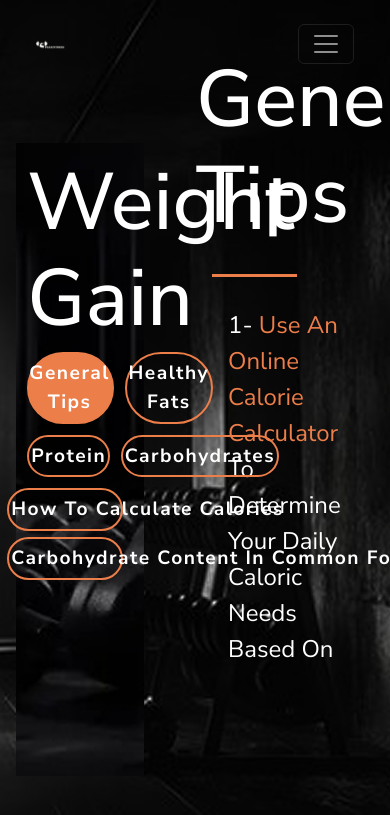
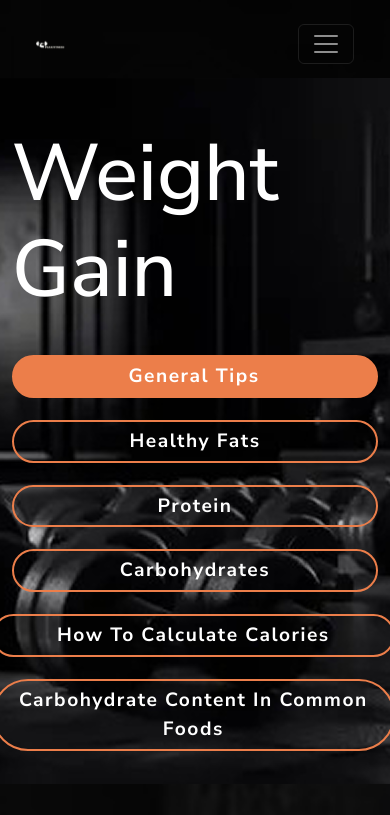
Before and after one commit to nawal-ali/PeakFitness, a React (Vite) app in the folder project/: page /weight-gain-details in a window 390 px wide. Shown: the top 815 px of the page. Built offline with nearby package versions, Linux system fonts and the light colour scheme; a web font is replaced by a local one.

Commit message:
UPDATE RESP

```diff
--- a/project/src/pages/FoodPlansFolder/FoodPlans.jsx
+++ b/project/src/pages/FoodPlansFolder/FoodPlans.jsx
@@ -177,11 +177,11 @@ const Slider_FP = () => {
                 console.log("isReadMoreClicked is true, isActive:", isActive);
                 if (isActive) {
                   if (scaleZero) {
-                    transformValue = `translateX(-160%) translateY(5%) scaleX(1.15) scaleY(1.25)`;
+                    transformValue = `translateX(-160%) translateY(5%) scaleX(1.25) scaleY(1.8)`;
                   } else if (moveLeft) {
-                    transformValue = `translateX(-160%) translateY(5%) scaleX(1.15) scaleY(1.25)`;
+                    transformValue = `translateX(-160%) translateY(5%) scaleX(1.25) scaleY(1.8)`;
                   } else {
-                    transformValue = `translateX(0) translateY(5%) scaleX(1.15) scaleY(1.25)`;
+                    transformValue = `translateX(0) translateY(5%) scaleX(1.25) scaleY(1.8)`;
                   }
                 } else {
                   transformValue = `translateX(${
--- a/project/src/pages/FoodPlansFolder/Weight-Gain/Weight-Gain-FP.css
+++ b/project/src/pages/FoodPlansFolder/Weight-Gain/Weight-Gain-FP.css
@@ -6,7 +6,7 @@
   flex-direction: row;
   height: 100vh;
   width: 100vw;
-  position: relative;
+  /* position: relative; */
   background-image: url("/public/imgs/Food-Plan-W-G.png");
   background-size: cover;
   background-position: right;
@@ -36,6 +36,13 @@
   animation-delay: 1.5s; /* Delay right panel after buttons */
 }
 
+/* Logo Animation */
+.main-content.main-content-WG.mounted.mounted-WG {
+  opacity: 1;
+  /* animation: fadeIn 0.6s ease-out forwards;
+  animation-delay: 0.2s;  */
+}
+
 /* Keyframes */
 @keyframes scaleIn {
   0% {
@@ -59,22 +66,23 @@
 
 /* Left Panel */
 .left-panel.left-panel-WG {
-  width: 33%;
-  height: 75vh;
+  width: 40%;
+  height: 100%;
   /* padding: 20px; */
   background-image: url("/public/imgs/Weight-Gain.png");
   background-size: cover;
   background-position: center;
-  position: absolute;
+  /* position: absolute; */
   padding: 3%;
-  top: 17%;
-  left: 4%;
+  /* top: 17%; */
+  /* left: 4%; */
   z-index: 1;
 }
 
 .left-panel.left-panel-WG h1 {
   font-size: 5rem !important;
-  margin-bottom: 5%;
+  margin: 10% 0 20% 0;
+  /* margin-bottom: 20%; */
   text-align: left;
   /* margin-top: 50px; */
   /* margin-left: 20px; */
@@ -85,7 +93,7 @@
 
 .button-row.button-row-WG {
   display: flex;
-  gap: 10%;
+  gap: 6%;
   margin-bottom: 10%;
   width: 100%;
 }
@@ -131,7 +139,6 @@
   text-align: center;
   margin-left: -20px;
   letter-spacing: 1.5px;
-  text-wrap: nowrap;
 }
 
 /* Right Panel */
@@ -139,14 +146,12 @@
   flex: 1;
   padding: 40px;
   overflow-y: scroll;
-  margin-left: 40%;
+  /* margin-left: 40%; */
   height: 78%;
-  margin-top: 3%;
+  margin-top: 5%;
   max-width: 70%;
 }
-ol li::marker {
-  content: counter(list-item) "- "; /* الرقم مع شرطة ومسافة */
-}
+
 .right-panel.right-panel-WG h2 {
   font-size: 5rem;
   margin-bottom: 5%;
@@ -192,13 +197,13 @@ ol li::marker {
 }
 
 .right-panel.right-panel-WG li {
-  margin-bottom: 1%;
-  font-size: 1.5rem;
+  margin-bottom: 8%;
+  font-size: 1.4rem;
 }
 
 .highlight.highlight-WG {
   color: #ec7e4a; /* Orange highlight for text */
-  font-size: 1.5rem;
+  font-size: 1.9rem;
 }
 
 .horizontal-line.horizontal-line-WG {
@@ -210,7 +215,9 @@ ol li::marker {
   color: #ec7e4a;
   margin: 30px 16px;
 }
-
+ol li::marker {
+  content: counter(list-item) "- "; /* الرقم مع شرطة ومسافة */
+}
 /* Custom Scrollbar */
 .right-panel.right-panel-WG::-webkit-scrollbar {
   width: 10px; /* عرض شريط التمرير */
@@ -230,19 +237,6 @@ ol li::marker {
 .right-panel.right-panel-WG::-webkit-scrollbar-thumb:hover {
   background-color: #c1653a; /* لون عند التمرير */
 }
-
-/* Media Query */
-/* @media (max-width: 2491px) {
-  .full-width.full-width-WG {
-    font-size: 35px;
-  }
-  .nav-button.nav-button-WG {
-    font-size: 35px;
-  }
-  .left-panel.left-panel-WG h1 {
-    font-size: 144px;
-  }
-} */
 
 /* Table Styles */
 .carb-table.carb-table-WG,
@@ -285,3 +279,65 @@ ol li::marker {
   margin-top: 30px;
   margin-bottom: 10px;
 }
+
+@media (max-width: 950px) {
+  .button-row.button-row-WG {
+    flex-direction: column;
+    margin-bottom: 0;
+  }
+  .nav-button.nav-button-WG {
+    margin-bottom: 6%;
+  }
+  .right-panel.right-panel-WG h2 {
+    font-size: 4rem;
+  }
+  .left-panel.left-panel-WG h1 {
+    font-size: 3rem !important;
+    margin: 20% 0;
+  }
+}
+
+@media (max-width: 550px) {
+  .main-content.main-content-WG {
+    flex-direction: column;
+    height: 100%;
+    width: 100%;
+  }
+  .left-panel.left-panel-WG {
+    margin-top: 20%;
+    width: 100%;
+  }
+  .left-panel.left-panel-WG h1 {
+    font-size: 5rem !important;
+    margin: 10% 0;
+  }
+  .right-panel.right-panel-WG {
+    width: 100% !important;
+    /* flex-grow: 1; */
+    padding: 0;
+    max-width: 100%;
+    /* overflow: visible; */
+  }
+  .right-panel.right-panel-WG h2 {
+    font-size: 4rem;
+  }
+  .highlight.highlight-WG {
+    font-size: 1.6rem;
+  }
+  .right-panel.right-panel-WG::-webkit-scrollbar {
+    display: none;
+  }
+  .right-panel.right-panel-WG li {
+    width: 100%;
+  }
+  .right-panel.right-panel-WG h2 {
+    margin-left: 5%;
+  }
+  .button-row.button-row-WG {
+    flex-direction: column;
+    margin-bottom: 0;
+  }
+  .nav-button.nav-button-WG {
+    margin-bottom: 6%;
+  }
+}
--- a/project/src/pages/calcsFolder/Body-Fat/body.css
+++ b/project/src/pages/calcsFolder/Body-Fat/body.css
@@ -787,7 +787,7 @@ body {
 }
 
 
-@media (max-width: 1400px) {
+/* @media (max-width: 1400px) {
   .left-panel-F .under-header-F {
     font-size: 20px;
     width: 85%;
@@ -796,17 +796,32 @@ body {
     font-size: 48px;
     line-height: 70px;
   }
-}
-
+} */
+/*
 @media (max-width: 1134px) {
   .left-panel-F .under-header-F {
     font-size: 19px;
     width: 85%;
   }
-}
-
+} */
 
 @media (max-width: 1024px) {
+  .Calculator-one-circle-F::before,
+  .Calculator-one-circle-s1-F::before,
+  .Calculator-one-circle-F::after,
+  .Calculator-circles-F,.Calculator-circles-side2-F::before,
+  .Calculator-circles-side2-F::after {display: none;}
+  .input-section-F {justify-content: flex-end;}
+  .input-group-F {margin: 10px 0;}
+  .fat-buttons-F{gap:0px;}
+  .calculate-btn-F{padding: 14px 20px;}
+  .error-message-F {font-size: 10px;margin-top: 0px;}
+  .under {font-size: 21px;}
+  .left-panel-F .under-header-F {width: 95%;}
+  .result-section-F {margin-left: -5%;}
+  .fat-buttons-result-F {margin-top: 5px;gap: 30px;}
+}
+/* @media (max-width: 1024px) {
 .Calculator-one-circle-F::before,
 .Calculator-one-circle-s1-F::before,
 .Calculator-one-circle-F::after,
@@ -838,7 +853,7 @@ body {
 .result-section-F {height: 44vh;}
 .fat-title-F {font-size: 65px;line-height: 80px;}
 .other-calculators-btn-F {font-size: 25px;}
-}
+} */
 
 @media (max-width: 970px) {
   .result-logo-F {
```
